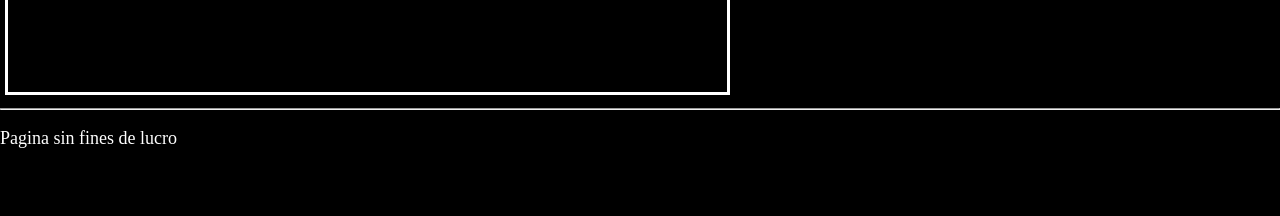
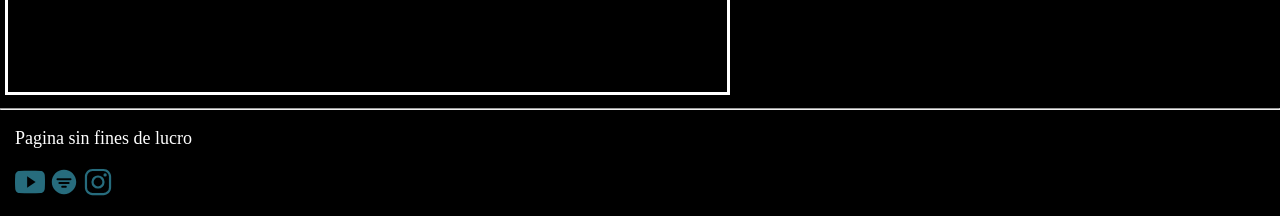
Before and after one commit to tomasflory/PreEntrega2-Flory, a plain HTML site: page index.html in a window 1280 px wide. Shown: the part 1012-1228 px from the top of the page. Before the commit the page ends 1179 px from the top, so only its background shows below. Drawn offline with nearby package versions, Linux system fonts and the light colour scheme.

Commit message:
icons-footer

```diff
--- a/css/style.css
+++ b/css/style.css
@@ -307,3 +307,6 @@ a:visited {
   a{
     color: #276c7d !important;
   }
+ion-icon{
+    font-size: 30px;
+}
--- a/index.html
+++ b/index.html
@@ -41,8 +41,13 @@
         </div>
     </main>
     <hr>
-    <footer>
+    <footer class="margen">
         <p class="texto">Pagina sin fines de lucro</p>
+        <a href="https://www.youtube.com/@kriett"><ion-icon name="logo-youtube"></ion-icon></a>
+        <a href="https://open.spotify.com/artist/4sJHL6xW04Ly4l7eyIdZRJ"><ion-icon name="filter-circle"></ion-icon></a>
+        <a href="https://www.instagram.com/kriett_/"><ion-icon name="logo-instagram"></ion-icon></a>
     </footer>
+    <script type="module" src="https://unpkg.com/ionicons@7.1.0/dist/ionicons/ionicons.esm.js"></script>
+    <script nomodule src="https://unpkg.com/ionicons@7.1.0/dist/ionicons/ionicons.js"></script>
 </body>
 </html>
```
Also changed, not shown: pages/contacto.html (+6 -1 lines), pages/discografia.html (+6 -1 lines), pages/galeria.html (+6 -1 lines), pages/labanda.html (+6 -1 lines).
